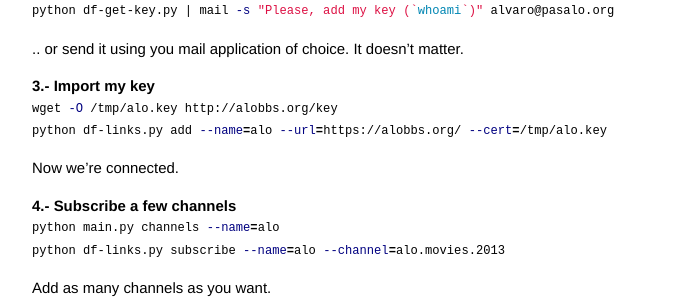
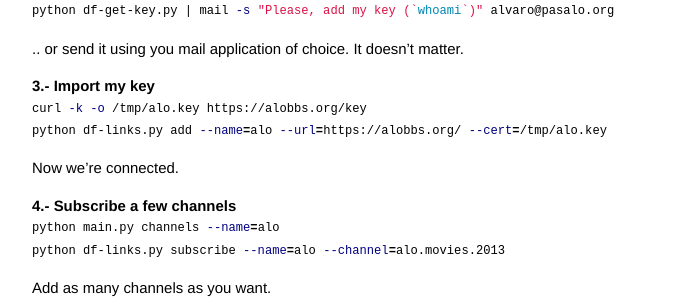
Before and after one commit to pasalo/pasalo.github.io, a Jekyll site: the page built from test.md, in a window 1280 px wide. Shown: the part 291-590 px from the top of the page, without its empty margins (294-985 px from the left). Built offline with Jekyll 4.4.1, drawn with Linux system fonts in a browser that asks for light colours; Markdown is read by kramdown in place of the engine named in the settings.

Commit message:
Fixes command

```diff
--- a/test.md
+++ b/test.md
@@ -24,7 +24,7 @@ python df-get-key.py | mail -s "Please, add my key (`whoami`)" alvaro@pasalo.org
 
 ### 3.- Import my key
 ~~~ bash
-wget -O /tmp/alo.key http://alobbs.org/key
+curl -k -o /tmp/alo.key https://alobbs.org/key
 python df-links.py add --name=alo --url=https://alobbs.org/ --cert=/tmp/alo.key
 ~~~
 Now we're connected.
```
